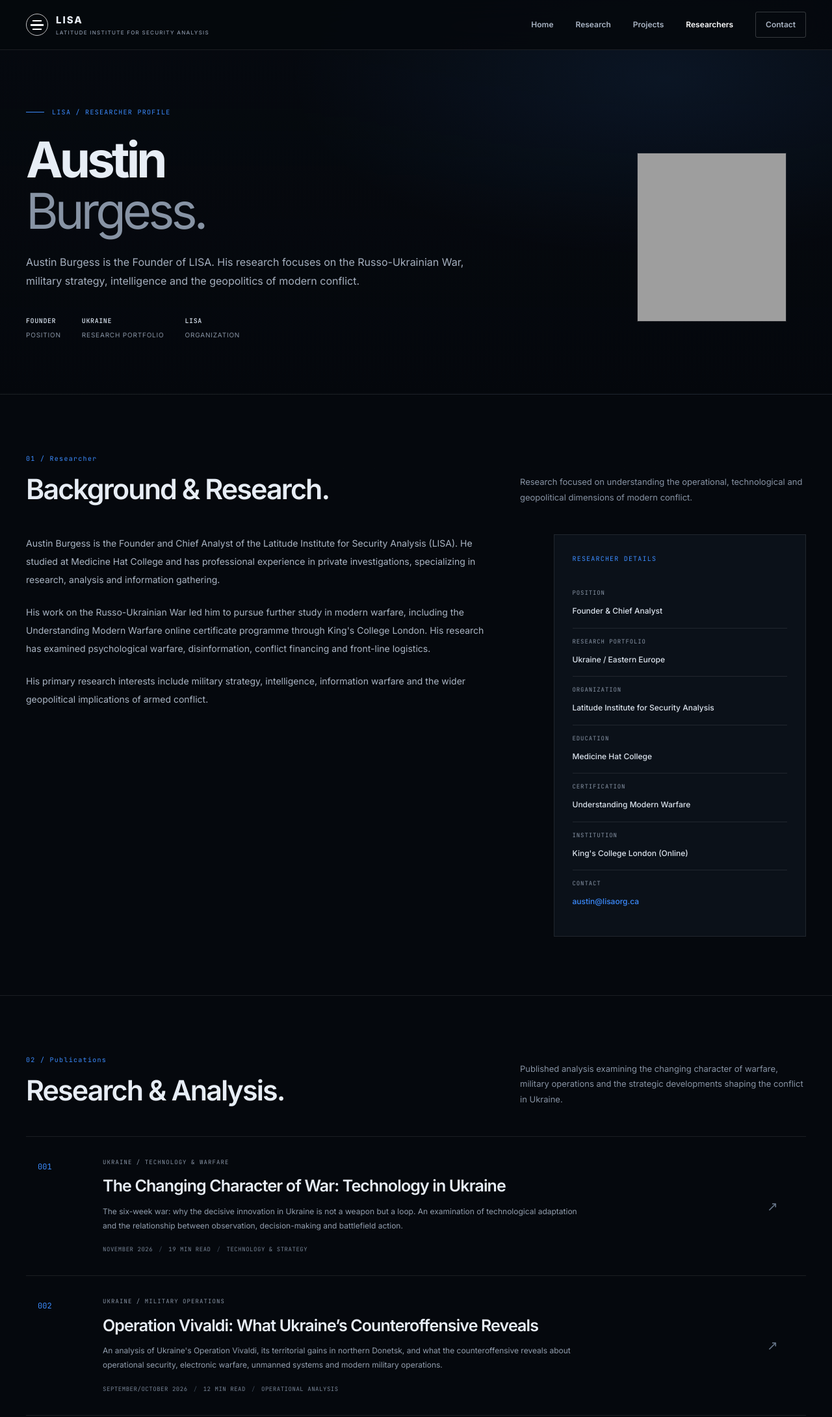
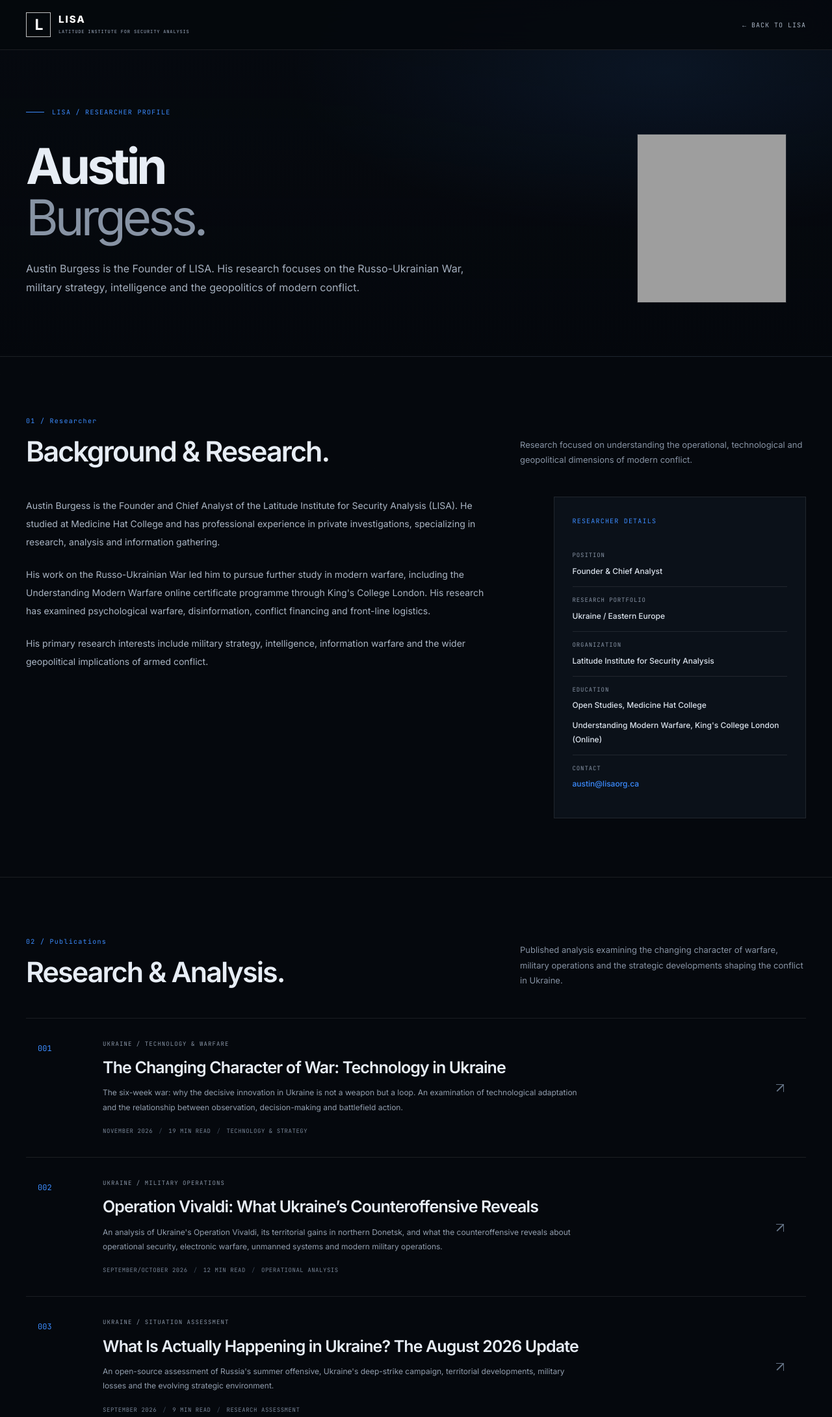
Before and after one commit to LisaOrgCanada/LISA-website, a plain HTML site: page austin.html in a window 1280 px wide. Shown: the top 2180 px of the page at 65% size. Drawn offline with Linux system fonts and the light colour scheme; grey boxes are pictures that could not be loaded.

Commit message:
Changed Austin Page

```diff
--- a/austin.html
+++ b/austin.html
@@ -98,79 +98,59 @@
       justify-content: space-between;
     }
 
-    .brand {
+    .logo {
       display: flex;
       align-items: center;
       gap: 12px;
+      text-decoration: none;
+    }
+
+    .logo-mark {
+      width: 38px;
+      height: 38px;
+      display: flex;
+      align-items: center;
+      justify-content: center;
+      border: 1px solid rgba(255,255,255,0.75);
+      color: #fff;
+      font-family: var(--sans);
+      font-size: 23px;
+      font-weight: 700;
+      letter-spacing: -0.08em;
+      line-height: 1;
+    }
+
+    .logo-text {
+      color: #fff;
+      font-size: 15px;
       font-weight: 800;
       letter-spacing: 0.13em;
-      font-size: 15px;
+      line-height: 1.2;
     }
 
-    .brand-mark {
-      width: 34px;
-      height: 34px;
-      border: 1px solid rgba(255,255,255,0.75);
-      border-radius: 50%;
-      display: flex;
-      flex-direction: column;
-      justify-content: center;
-      align-items: center;
-      gap: 4px;
+    .logo-sub {
+      color: var(--muted);
+      font-family: var(--mono);
+      font-size: 7px;
+      font-weight: 500;
+      letter-spacing: 0.12em;
+      margin-top: 4px;
+      white-space: nowrap;
     }
 
-    .brand-mark span {
-      display: block;
-      height: 2px;
-      width: 14px;
-      background: #fff;
-    }
-
-    .brand-mark span:nth-child(2) {
-      width: 20px;
-      height: 3px;
-    }
-
-    .brand-name small {
-      display: block;
-      font-size: 8px;
-      font-weight: 500;
-      letter-spacing: 0.16em;
-      color: var(--muted);
-      margin-top: 1px;
-    }
-
-    .nav-links {
-      display: flex;
+    .back-link {
+      display: inline-flex;
       align-items: center;
-      gap: 34px;
-    }
-
-    .nav-links a {
+      gap: 8px;
       color: #aab5c4;
-      font-size: 12px;
-      font-weight: 600;
+      font-family: var(--mono);
+      font-size: 10px;
+      letter-spacing: 0.1em;
       transition: color 0.2s ease;
     }
 
-    .nav-links a:hover,
-    .nav-links a.active {
+    .back-link:hover {
       color: #fff;
-    }
-
-    .nav-contact {
-      border: 1px solid rgba(255,255,255,0.2);
-      padding: 9px 15px;
-      border-radius: 3px;
-    }
-
-    .menu-toggle {
-      display: none;
-      background: none;
-      border: 0;
-      color: #fff;
-      font-size: 24px;
-      cursor: pointer;
     }
 
     /* HERO */
@@ -237,34 +217,6 @@
       object-position: center 30%;
       border: 1px solid var(--border);
       filter: grayscale(15%);
-    }
-
-    .hero-index {
-      margin-top: 38px;
-      display: flex;
-      gap: 32px;
-      flex-wrap: wrap;
-    }
-
-    .hero-index div {
-      display: flex;
-      flex-direction: column;
-      gap: 5px;
-    }
-
-    .hero-index strong {
-      font-family: var(--mono);
-      font-size: 10px;
-      font-weight: 500;
-      color: #dbe5f2;
-      letter-spacing: 0.06em;
-    }
-
-    .hero-index span {
-      font-size: 10px;
-      color: var(--muted);
-      text-transform: uppercase;
-      letter-spacing: 0.08em;
     }
 
     /* SECTION BASICS */
@@ -354,13 +306,19 @@
     }
 
     .detail-row strong {
+      display: block;
       font-size: 12px;
       font-weight: 500;
       color: #dce4ee;
+      line-height: 1.8;
     }
 
     .detail-row a {
       color: var(--accent);
+    }
+
+    .education-entry + .education-entry {
+      margin-top: 9px;
     }
 
     /* PUBLICATIONS */
@@ -437,16 +395,45 @@
       color: #3d4a5a;
     }
 
+    /* CSS-DRAWN ARTICLE ARROW
+       Avoids Unicode arrow characters that may render as emoji on iOS. */
+
     .publication-arrow {
+      width: 18px;
+      height: 18px;
+      align-self: center;
+      justify-self: center;
+      position: relative;
       color: #657386;
-      font-size: 20px;
-      align-self: center;
       transition: color 0.2s ease, transform 0.2s ease;
+    }
+
+    .publication-arrow::before {
+      content: "";
+      position: absolute;
+      width: 11px;
+      height: 11px;
+      top: 4px;
+      left: 2px;
+      border-top: 1.5px solid currentColor;
+      border-right: 1.5px solid currentColor;
+    }
+
+    .publication-arrow::after {
+      content: "";
+      position: absolute;
+      width: 14px;
+      height: 1.5px;
+      top: 9px;
+      left: 1px;
+      background: currentColor;
+      transform: rotate(-45deg);
+      transform-origin: center;
     }
 
     .publication:hover .publication-arrow {
       color: var(--accent);
-      transform: translateX(4px);
+      transform: translate(3px, -3px);
     }
 
     /* RESEARCH AREAS */
@@ -621,10 +608,6 @@
       .specialization-grid {
         grid-template-columns: repeat(2, 1fr);
       }
-
-      .nav-links {
-        gap: 18px;
-      }
     }
 
     @media (max-width: 620px) {
@@ -636,26 +619,23 @@
         height: 68px;
       }
 
-      .menu-toggle {
-        display: block;
+      .logo-mark {
+        width: 34px;
+        height: 34px;
+        font-size: 21px;
       }
 
-      .nav-links {
-        display: none;
-        position: absolute;
-        top: 68px;
-        left: 0;
-        width: 100%;
-        padding: 20px 24px 25px;
-        background: #080d14;
-        border-bottom: 1px solid var(--border);
-        flex-direction: column;
-        align-items: flex-start;
-        gap: 20px;
+      .logo-text {
+        font-size: 14px;
       }
 
-      .nav-links.open {
-        display: flex;
+      .logo-sub {
+        font-size: 6px;
+        letter-spacing: 0.1em;
+      }
+
+      .back-link {
+        font-size: 9px;
       }
 
       .hero {
@@ -679,10 +659,6 @@
 
       .hero-description {
         font-size: 14px;
-      }
-
-      .hero-index {
-        gap: 20px;
       }
 
       section {
@@ -727,6 +703,11 @@
         gap: 6px;
       }
 
+      .publication-arrow {
+        width: 16px;
+        height: 16px;
+      }
+
       .specialization-grid {
         grid-template-columns: 1fr;
       }
@@ -749,6 +730,21 @@
         line-height: 1.8;
       }
     }
+
+    @media (prefers-reduced-motion: reduce) {
+      *,
+      *::before,
+      *::after {
+        scroll-behavior: auto !important;
+        transition-duration: 0.01ms !important;
+        animation-duration: 0.01ms !important;
+      }
+
+      .fade-up {
+        opacity: 1;
+        transform: none;
+      }
+    }
   </style>
 </head>
 
@@ -758,27 +754,29 @@
   <header class="site-header">
     <div class="container nav">
 
-      <a href="/" class="brand" aria-label="LISA homepage">
-        <div class="brand-mark">
-          <span></span>
-          <span></span>
-          <span></span>
+      <a href="https://www.lisaorg.ca/" class="logo" aria-label="LISA homepage">
+
+        <div class="logo-mark">
+          L
         </div>
-        <div class="brand-name">
-          LISA
-          <small>LATITUDE INSTITUTE FOR SECURITY ANALYSIS</small>
+
+        <div>
+          <div class="logo-text">
+            LISA
+          </div>
+
+          <div class="logo-sub">
+            LATITUDE INSTITUTE FOR SECURITY ANALYSIS
+          </div>
         </div>
+
       </a>
 
-      <button class="menu-toggle" id="menuToggle" aria-label="Open navigation" aria-expanded="false">☰</button>
-
-      <nav class="nav-links" id="navLinks">
-        <a href="/">Home</a>
-        <a href="/ukraine.html">Research</a>
-        <a href="/#projects">Projects</a>
-        <a href="/#researchers" class="active">Researchers</a>
-        <a href="/#contact" class="nav-contact">Contact</a>
-      </nav>
+      <a
+        href="https://www.lisaorg.ca/"
+        class="back-link">
+        ← BACK TO LISA
+      </a>
 
     </div>
   </header>
@@ -800,21 +798,6 @@
             <p class="hero-description">
               Austin Burgess is the Founder of LISA. His research focuses on the Russo-Ukrainian War, military strategy, intelligence and the geopolitics of modern conflict.
             </p>
-
-            <div class="hero-index">
-              <div>
-                <strong>FOUNDER</strong>
-                <span>Position</span>
-              </div>
-              <div>
-                <strong>UKRAINE</strong>
-                <span>Research Portfolio</span>
-              </div>
-              <div>
-                <strong>LISA</strong>
-                <span>Organization</span>
-              </div>
-            </div>
           </div>
 
           <img
@@ -882,17 +865,16 @@
 
             <div class="detail-row">
               <span>Education</span>
-              <strong>Medicine Hat College</strong>
-            </div>
 
-            <div class="detail-row">
-              <span>Certification</span>
-              <strong>Understanding Modern Warfare</strong>
-            </div>
+              <strong>
+                <div class="education-entry">
+                  Open Studies, Medicine Hat College
+                </div>
 
-            <div class="detail-row">
-              <span>Institution</span>
-              <strong>King's College London (Online)</strong>
+                <div class="education-entry">
+                  Understanding Modern Warfare, King's College London (Online)
+                </div>
+              </strong>
             </div>
 
             <div class="detail-row">
@@ -948,7 +930,7 @@
               </div>
             </div>
 
-            <div class="publication-arrow">↗</div>
+            <span class="publication-arrow" aria-hidden="true"></span>
 
           </a>
 
@@ -976,7 +958,7 @@
               </div>
             </div>
 
-            <div class="publication-arrow">↗</div>
+            <span class="publication-arrow" aria-hidden="true"></span>
 
           </a>
 
@@ -1004,7 +986,7 @@
               </div>
             </div>
 
-            <div class="publication-arrow">↗</div>
+            <span class="publication-arrow" aria-hidden="true"></span>
 
           </a>
 
@@ -1038,8 +1020,8 @@
 
           <div class="specialization fade-up">
             <div class="specialization-number">02</div>
-            <h3>Intelligence & OSINT</h3>
-            <p>Open-source intelligence, information collection, verification and analysis of conflict developments.</p>
+            <h3>Financial Intelligence & Oversight</h3>
+            <p>Financial investigations, defence expenditure, auditing, procurement transparency, financial networks and the accountability of institutions involved in conflict.</p>
           </div>
 
           <div class="specialization fade-up">
@@ -1084,7 +1066,7 @@
           </div>
 
           <a class="contact-button" href="mailto:austin@lisaorg.ca">
-            Contact Austin ↗
+            Contact Austin
           </a>
 
         </div>
@@ -1128,25 +1110,6 @@
 
 
   <script>
-    // Mobile navigation
-    const menuToggle = document.getElementById("menuToggle");
-    const navLinks = document.getElementById("navLinks");
-
-    menuToggle.addEventListener("click", () => {
-      const isOpen = navLinks.classList.toggle("open");
-      menuToggle.setAttribute("aria-expanded", isOpen);
-      menuToggle.textContent = isOpen ? "×" : "☰";
-    });
-
-    // Close mobile navigation after selecting a link
-    navLinks.querySelectorAll("a").forEach(link => {
-      link.addEventListener("click", () => {
-        navLinks.classList.remove("open");
-        menuToggle.setAttribute("aria-expanded", "false");
-        menuToggle.textContent = "☰";
-      });
-    });
-
     // Fade-in elements on scroll
     const observer = new IntersectionObserver((entries) => {
       entries.forEach(entry => {
```
